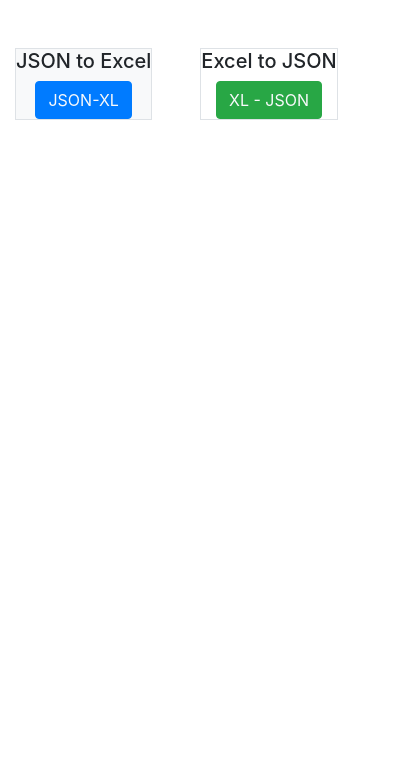
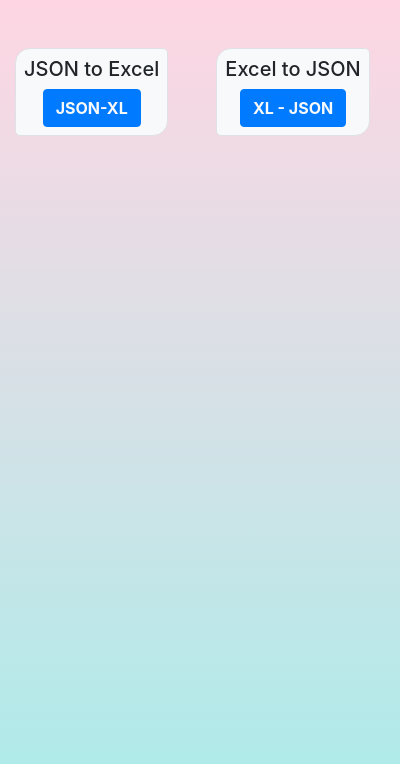
Before and after one commit to lalithakunchala/jsonToCSv, a browser extension: page popup.html in a window 400 px wide. Drawn offline with nearby package versions, Linux system fonts and the light colour scheme.

Commit message:
final changes

```diff
--- a/popup.html
+++ b/popup.html
@@ -6,18 +6,18 @@
     <!-- <link rel="stylesheet" href="./style.css"> -->
     <link rel="stylesheet" href="https://stackpath.bootstrapcdn.com/bootstrap/4.5.0/css/bootstrap.min.css" integrity="sha384-9aIt2nRpC12Uk9gS9baDl411NQApFmC26EwAOH8WgZl5MYYxFfc+NcPb1dKGj7Sk" crossorigin="anonymous">
 </head>
-<body>
-    <div class ="d-flex container mt-5 ">
-        <div class="mr-5 border bg-light" style="text-align: center;">
+<body style="background: tomato;background-image: linear-gradient(to top, #a8edea 0%, #fed6e3 100%);">
+    <div class ="d-flex container my-5 ">
+        <div class="p-2  mr-5 border bg-light" style="text-align: center; border-radius: 15px 5px;">
             <h5>JSON to Excel</h5>
             <button class="btn btn-primary ">
-               <a class="text-light" href="https://ssrikanth4c.github.io/firefox-add-on/"> JSON-XL</a>
+               <a class="text-light text-decoration-none font-weight-bold" href="https://ssrikanth4c.github.io/firefox-add-on/"> JSON-XL</a>
             </button>
         </div>
-        <div class="border"style="text-align: center;">
+        <div class="border p-2 border bg-light" style="text-align: center; border-radius: 15px 5px;">
             <h5>Excel  to JSON </h5>
-            <button  class="btn btn-success bg-blue">
-                <a class="text-light" href="https://ssrikanth4c.github.io/firefox-add-on/excel-to-json/">XL - JSON</a>
+            <button  class="btn btn-primary bt-block" >
+                <a class="text-light text-decoration-none font-weight-bold" href="https://ssrikanth4c.github.io/firefox-add-on/excel-to-json/">XL - JSON</a>
             </button>
         </div>
     </div>
--- a/style.css
+++ /dev/null
@@ -1,27 +0,0 @@
-body{
-    display: flex;
-    align-items: center;
-    justify-content: center;
-    min-height: 100%;
-    font-size: 1.6rem;
-    background: tomato;
-    width:300px;
-}
-.jsonToExcel{
-    display: flex;
-    flex-direction: column;
-    justify-content: center;
-    color: white;
-}
-/* button{
-    border-radius: 10px 5px;
-    padding: 10px;
-    font-size: 30px;
-    font-weight: 600;
-    color: rgb(11, 56, 124);
-    text-align: center;
-    background: turquoise;
-} */
-a{
-    text-decoration: none;
-}
```
Also changed, not shown: icon48.png (added), manifest.json.
